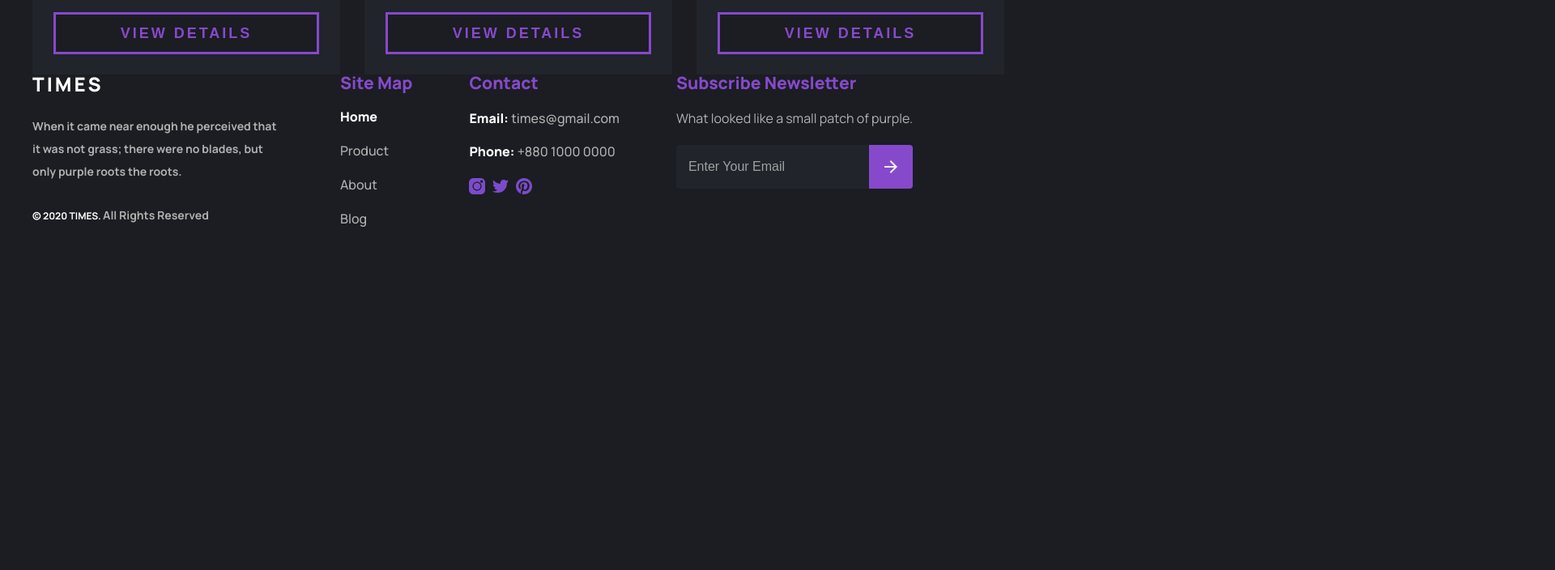
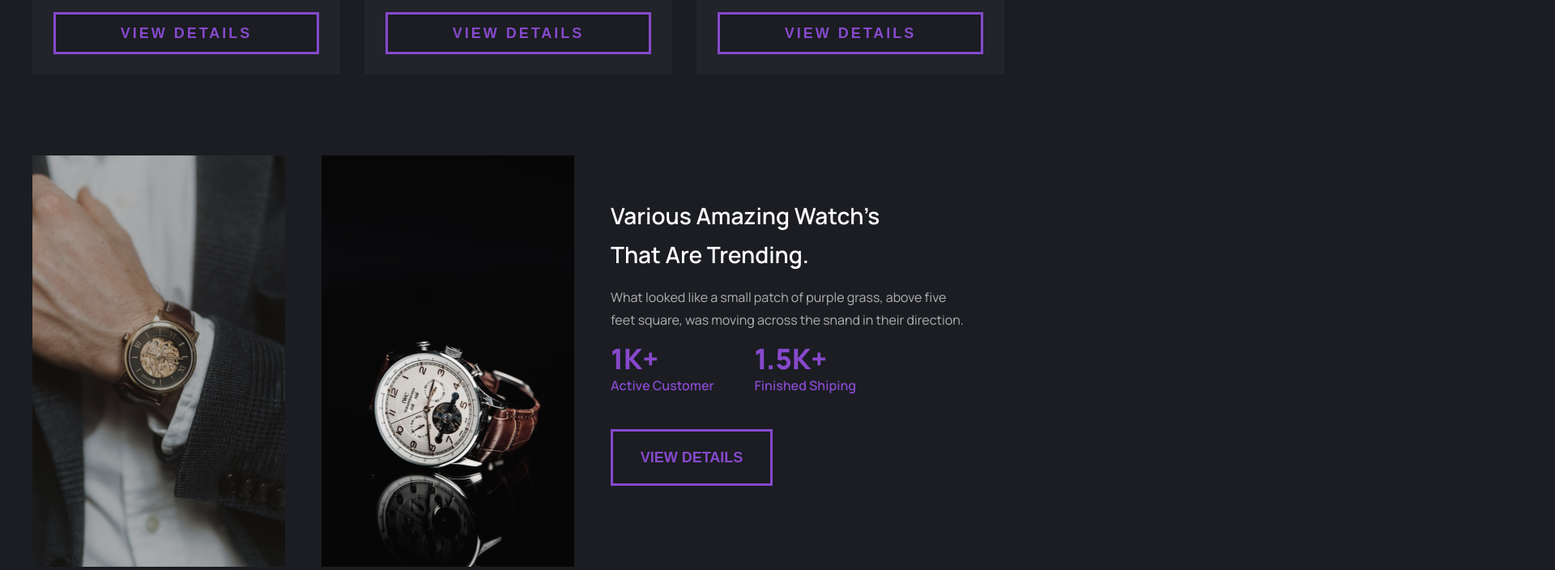
Before and after one commit to egouhj5/sinoptiky, a plain HTML site: page main-page.html in a window 1280 px wide. Shown: the part 1750-2454 px from the top of the page at 81% size, 1920 px wide, since content can reach past the window. Before the commit the page ends 2039 px from the top, so only its background shows below. Drawn offline with Linux system fonts and the light colour scheme.

Commit message:
add trending-count section))))

```diff
--- a/main-page.html
+++ b/main-page.html
@@ -157,6 +157,39 @@
           </ul>
         </div>
       </section>
+      <section class="trending-count">
+        <div class="trending-count__container container">
+          <img class="trending-count__img" src="images/muzhik.png" alt="" />
+          <img
+            class="trending-count__img"
+            src="images/trending-watches.png"
+            alt=""
+          />
+          <div class="trending-count__box">
+            <h2 class="trending-count__title">
+              Various Amazing Watch’s <br />
+              That Are Trending.
+            </h2>
+            <p class="trending-count__text">
+              What looked like a small patch of purple grass, above five <br />
+              feet square, was moving across the snand in their direction.
+            </p>
+            <ul class="trending-count__list list">
+              <li>
+                <p>1K+</p>
+                <p>Active Customer</p>
+              </li>
+              <li>
+                <p>1.5K+</p>
+                <p>Finished Shiping</p>
+              </li>
+            </ul>
+            <button class="trending-count__btn">
+              View Details<img src="./images/arrow-image.png"
+            </button>
+          </div>
+        </div>
+      </section>
     </main>
     <footer>
       <div class="container">
--- a/scss/pages/_main-page.scss
+++ b/scss/pages/_main-page.scss
@@ -2,8 +2,8 @@
   position: absolute;
   width: 1441px;
   height: 1441px;
-  right: -600px;
-  top: -800px;
+  right: -880px;
+  top: -900px;
   z-index: -1;
   animation: scale-animation 5s infinite ease-in-out;
   -webkit-user-select: none;
@@ -15,7 +15,13 @@
   0% {
     transform: scale(1);
   }
+  25% {
+    transform: scale(1);
+  }
   50% {
+    transform: scale(0.8);
+  }
+  75% {
     transform: scale(0.8);
   }
   100% {
@@ -341,11 +347,70 @@ nav {
   }
 }
 //@include fonts($color, $font-size, $font-weight, $line-height, $LS, $TA)
+//----------------------------------------------------TRENDING COUNT--------------------------------------------------------------
+.trending-count {
+  margin-top: 100px;
+}
+.trending-count__container {
+  display: flex;
+  flex-direction: row;
+  gap: 45px;
+}
+.trending-count__box {
+  display: flex;
+  flex-direction: column;
+}
+.trending-count__title {
+  @include fonts(var(--title-color), 28px, 600, 48px, 0, left);
+  text-transform: capitalize;
+  margin-top: 50px;
+}
+.trending-count__text {
+  @include fonts(var(--text-color), 16px, 400, 28px, 0, left);
+  margin-top: 15px;
+}
+.trending-count__list {
+  margin-top: 25px;
+  display: flex;
+  flex-direction: row;
+  gap: 50px;
+  p {
+    @include fonts(var(--accent-color), 16px, 600, 48px, 0, left);
+    text-transform: capitalize;
+    margin-top: -15px;
+  }
+  p:first-child {
+    @include fonts(var(--accent-color), 35px, 800, 48px, 0, left);
+  }
+}
+.trending-count__btn {
+  @extend %btn;
+  @include fonts(var(--accent-color), 18px, 800, 0, 0, center);
+  text-transform: uppercase;
+  margin-top: 30px;
+  width: 200px;
+  height: 70px;
+  &:hover img {
+    right: -20px;
+    opacity: 1;
+  }
+  img {
+    opacity: 0;
+    filter: brightness(0) saturate(100%) invert(100%);
+    transition: 0.3s;
+    height: 35px;
+    width: 35px;
+    position: absolute;
+    top: -3px;
+    right: 0;
+  }
+}
+//@include fonts($color, $font-size, $font-weight, $line-height, $LS, $TA)
 //----------------------------------------------------FOOTER----------------------------------------------------------------------
 footer {
   position: static;
-  bottom: 10px;
-
+  bottom: 0px;
+  margin-top: 100px;
   .container {
     display: flex;
     gap: 70px;
```
Also changed, not shown: images/muzhik.png (added), images/trending-watches.png (added), scss/style.css, 1 other file.
